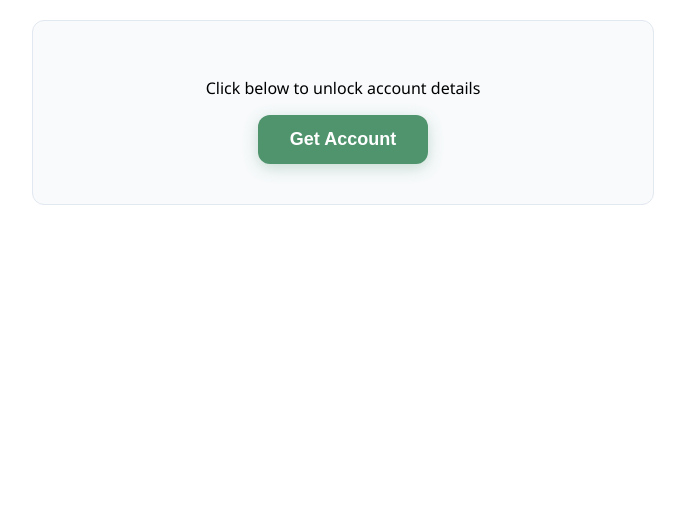
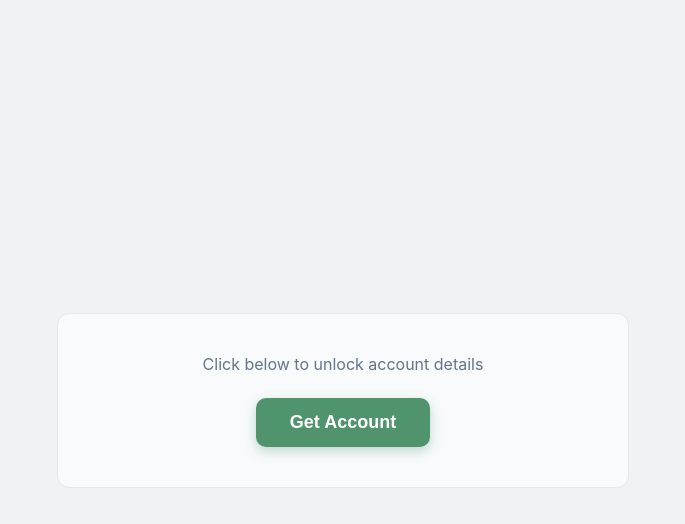
Before and after one commit to spiciestmeow/add-button, a plain HTML site: page index.html in a window 1280 px wide. Shown: the whole page, without its empty margins (297-982 px from the left). Drawn offline with Linux system fonts and the light colour scheme.

Commit message:
Update index.html

```diff
--- a/index.html
+++ b/index.html
@@ -1,41 +1,77 @@
 <!DOCTYPE html>
-<html>
+<html lang="en">
 <head>
-<title>Page Title</title>
+    <meta charset="UTF-8">
+    <meta name="viewport" content="width=device-width, initial-scale=1.0">
+    <title>Account Details Card</title>
     <style>
-/* Container styling stays the same, or matches the new mood */
+        /* Center the card on the page */
+        body {
+            margin: 0;
+            padding: 0;
+            display: flex;
+            justify-content: center;
+            align-items: center;
+            min-height: 100vh;
+            background-color: #f0f2f5;
+            font-family: -apple-system, BlinkMacSystemFont, "Segoe UI", Roboto, Arial, sans-serif;
+        }
+
+        /* The Card Container */
         .card {
-  font-family: 'Segoe UI', Tahoma, Geneva, Verdana, sans-serif;
             background-color: #f8fafc;
             border: 1px solid #e2e8f0;
             border-radius: 12px;
             padding: 40px 60px;
             text-align: center;
-  max-width: 500px;
-  margin: 20px auto;
+            max-width: 450px;
+            width: 100%;
         }
 
-/* Updated Button with #50946E */
+        /* The Instruction Text */
+        .instruction {
+            color: #64748b;
+            font-size: 16px;
+            margin-bottom: 24px;
+            margin-top: 0;
+        }
+
+        /* Link Wrapper to make it clickable to a URL */
+        .btn-link {
+            text-decoration: none;
+            display: inline-block;
+        }
+
+        /* The Static Button with #50946E */
         .btn {
-  background-color: #50946E; /* Your new custom color */
-  color: white;
+            background-color: #50946E;
+            color: #ffffff;
             border: none;
-  border-radius: 12px;
-  padding: 14px 32px;
+            border-radius: 10px;
+            padding: 14px 34px;
             font-size: 18px;
             font-weight: 600;
             cursor: pointer;
-  transition: all 0.3s ease;
 
-  /* Adjusted shadow to match #50946E with 30% opacity */
-  box-shadow: 0 4px 15px rgba(80, 148, 110, 0.3);
+            /* Static Shadow */
+            box-shadow: 0 4px 12px rgba(80, 148, 110, 0.35);
+
+            /* Explicitly disabling animations/transitions */
+            transition: none;
+            transform: none;
         }
 
-/* Hover state for the new color */
+        /* Ensuring hover state is identical to normal state (no animation) */
         .btn:hover {
-  background-color: #437d5d; /* Slightly darker shade for feedback */
-  transform: translateY(-1px); /* Adds a nice subtle lift */
-  box-shadow: 0 6px 20px rgba(80, 148, 110, 0.4);
+            background-color: #50946E;
+            box-shadow: 0 4px 12px rgba(80, 148, 110, 0.35);
+            transform: none;
+        }
+
+        /* Ensuring active (click) state is identical */
+        .btn:active {
+            background-color: #50946E;
+            transform: none;
         }
     </style>
 </head>
@@ -43,7 +79,10 @@
 
     <div class="card">
         <p class="instruction">Click below to unlock account details</p>
+
+        <a href="https://your-url-here.com" class="btn-link">
             <button class="btn">Get Account</button>
+        </a>
     </div>
 
 </body>
```
Lines whose indentation alone changed are shown as unchanged.
